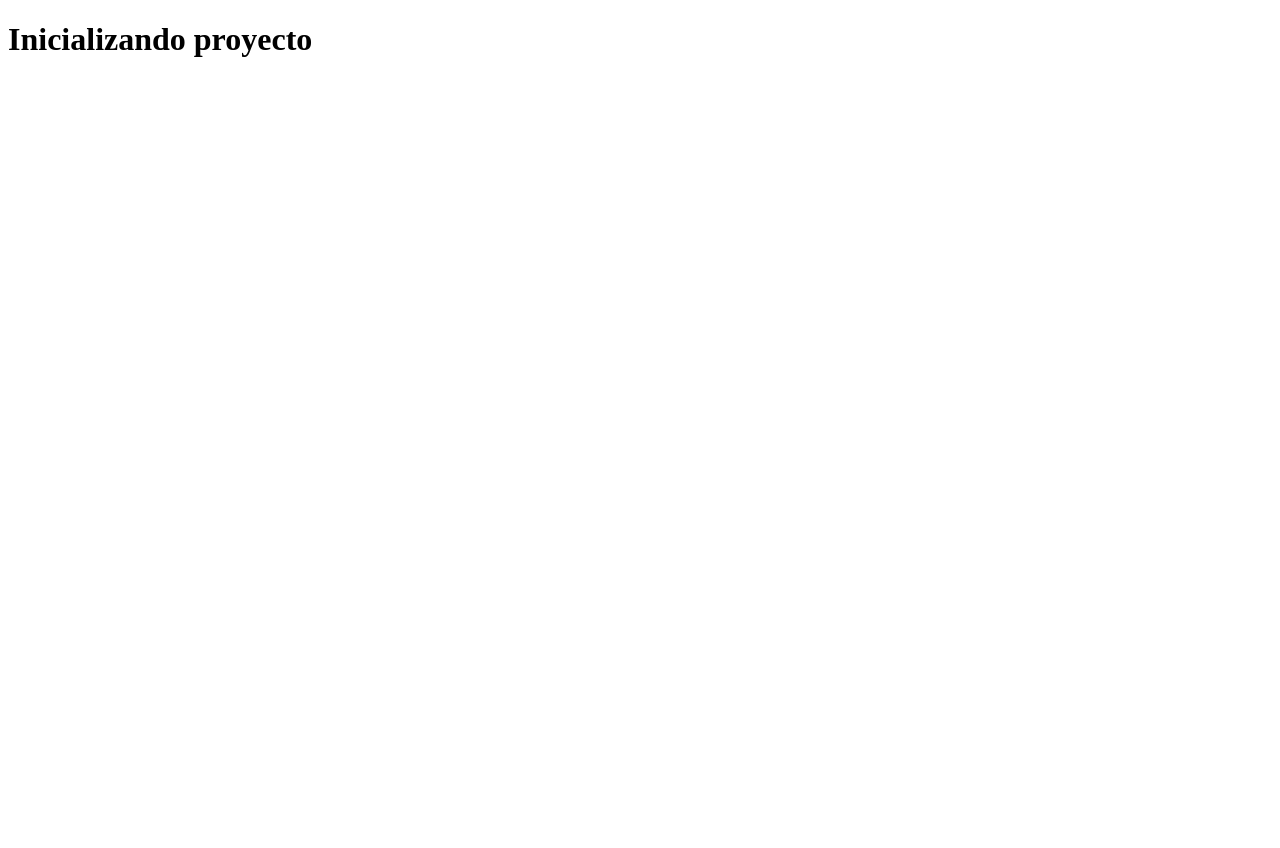
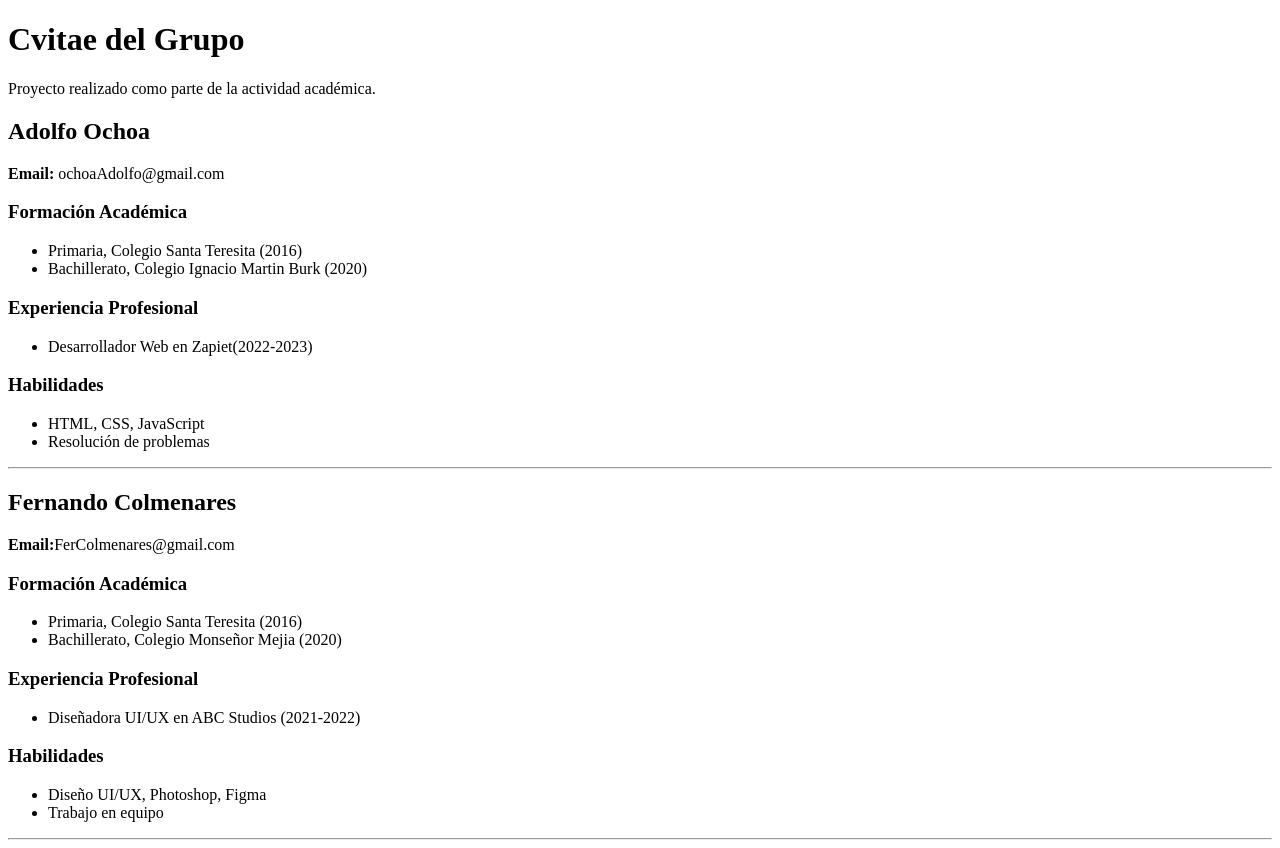
Before and after one commit to Ochoaadev/E-actividad-4.1---Diplomado, a plain HTML site: page index.html in a window 1280 px wide. Before the commit the page ends 800 px from the top, so only its background shows below. Drawn offline with Linux system fonts and the light colour scheme.

Commit message:
Update index.html

```diff
--- a/index.html
+++ b/index.html
@@ -6,6 +6,50 @@
     <title>Document</title>
 </head>
 <body>
-    <h1>Inicializando proyecto</h1>
+   <header>
+        <h1>Cvitae del Grupo</h1>
+        <p>Proyecto realizado como parte de la actividad académica.</p>
+    </header>
+    <main>
+        <!-- CV de integrante 1 -->
+        <section class="cv">
+            <h2>Adolfo Ochoa</h2>
+            <p><strong>Email:</strong> ochoaAdolfo@gmail.com</p>
+            <h3>Formación Académica</h3>
+            <ul>
+                <li>Primaria, Colegio Santa Teresita (2016)</li>
+                <li>Bachillerato, Colegio Ignacio Martin Burk (2020) </li>
+            </ul>
+            <h3>Experiencia Profesional</h3>
+            <ul>
+                <li>Desarrollador Web en Zapiet(2022-2023)</li>
+            </ul>
+            <h3>Habilidades</h3>
+            <ul>
+                <li>HTML, CSS, JavaScript</li>
+                <li>Resolución de problemas</li>
+            </ul>
+        </section>
+        <hr>
+        <!-- CV de integrante 2 -->
+        <section class="cv">
+            <h2>Fernando Colmenares</h2>
+            <p><strong>Email:</strong>FerColmenares@gmail.com</p>
+            <h3>Formación Académica</h3>
+            <ul>
+                <li>Primaria, Colegio Santa Teresita (2016)</li>
+                <li>Bachillerato, Colegio Monseñor Mejia (2020) </li>
+            </ul>
+            <h3>Experiencia Profesional</h3>
+            <ul>
+                <li>Diseñadora UI/UX en ABC Studios (2021-2022)</li>
+            </ul>
+            <h3>Habilidades</h3>
+            <ul>
+                <li>Diseño UI/UX, Photoshop, Figma</li>
+                <li>Trabajo en equipo</li>
+            </ul>
+        </section>
+        <hr>
 </body>
 </html>
```
